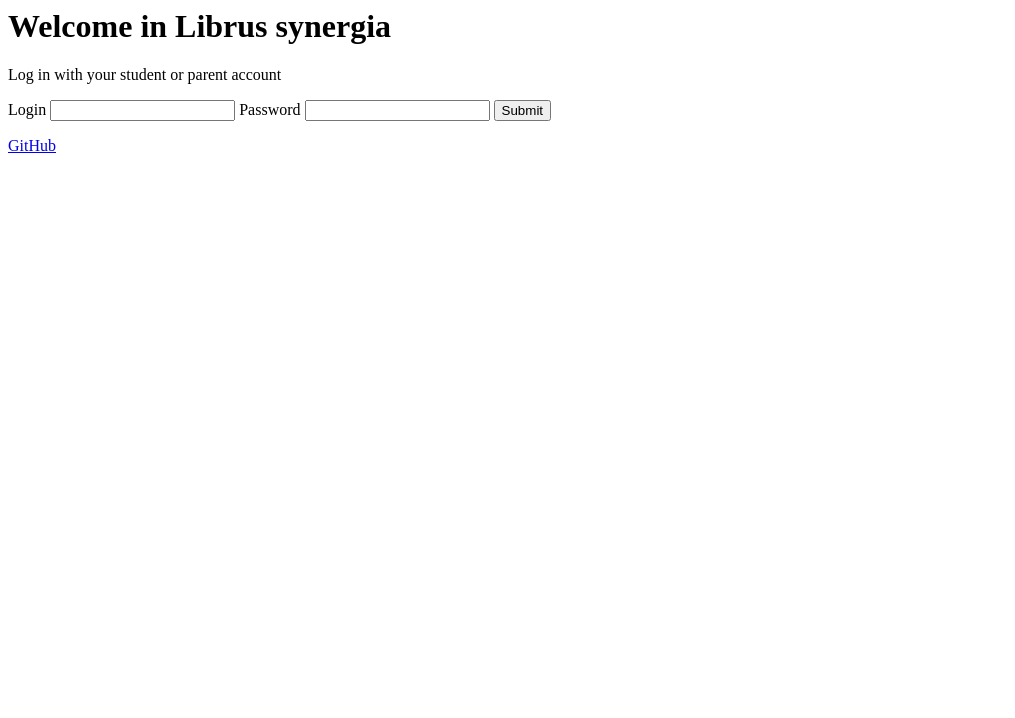
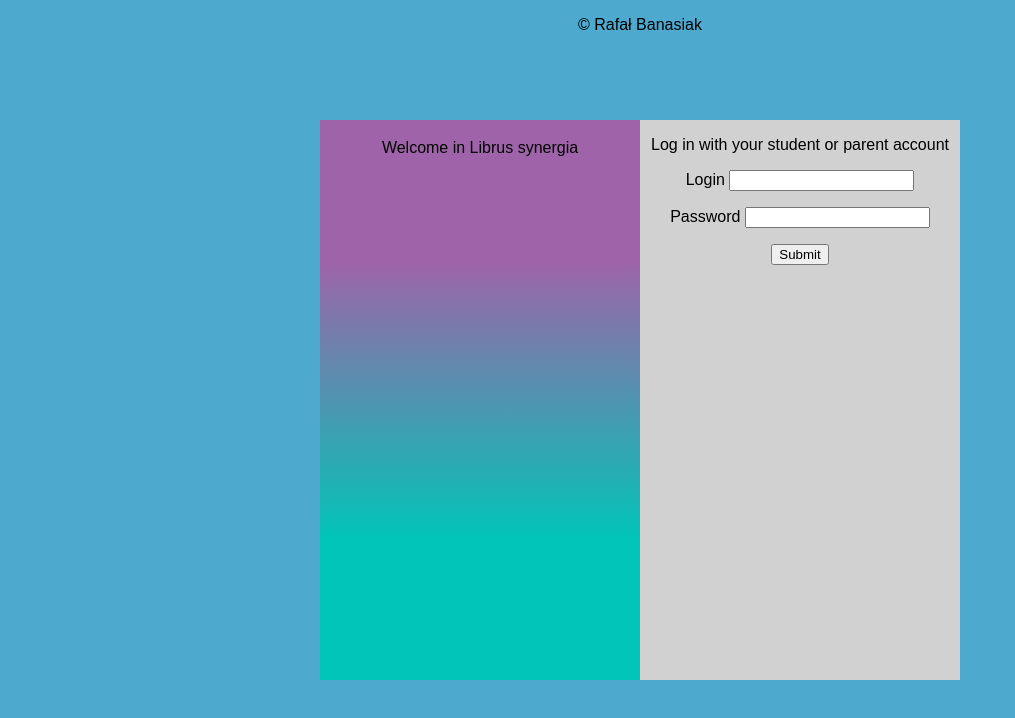
Before and after one commit to RafaelloB/Better-Synergia, a plain HTML site: page bettersynergia/stu/loginstu.html in a window 1280 px wide. Shown: the whole page, without its empty margins (0-1015 px from the left). Drawn offline with Linux system fonts and the light colour scheme.

Commit message:
Changes to the Better Synergia login page. (generated by blackbox.ai )

```diff
--- a/bettersynergia/stu/loginstu.css
+++ b/bettersynergia/stu/loginstu.css
@@ -1,9 +1,31 @@
 #all {
-    background-color: rgb(232, 232, 232);
+    background-color: rgba(2, 133, 185, 0.70);
     text-align: center;
-    font-family:'
+    vertical-align: baseline;
+    font-family: Arial, Helvetica, sans-serif
 }
 
-#formlogstu {
+#wel {
+    background: linear-gradient(180deg, #9f63a9 25%, #00c5b8 75%);
+    position: absolute;
+    top: 15%;
+    width: 25%;
+    height: 70%;
+    left: 25%;
 
 }
+
+#wel p {
+    line-height: 1.5;
+    display: inline-block;
+    vertical-align: middle;
+}
+
+#log {
+    background: #d1d1d1;
+    position: absolute;
+    top: 15%;
+    width: 25%;
+    height: 70%;
+    left: 50%;
+}
--- a/bettersynergia/stu/loginstu.html
+++ b/bettersynergia/stu/loginstu.html
@@ -1,25 +1,33 @@
-<!DOCTTYPE htlm>
-<html lang="en-PL">
+<!DOCTYPE html>
+<html lang="en">
 <head>
+    <meta charset="UTF-8">
+    <meta name="viewport" content="width=device-width, initial-scale=1.0">
     <title>Log in - Better Synergia</title>
-        <link rel="stylesheet" href="stylestu.css">
+    <link rel="stylesheet" href="loginstu.css">
 </head>
-    <body class="all">
-        <header>
-            <h1>Welcome in Librus synergia</h1>
-        </header>
+<body id="all">
 
-        <form class="formlogstu" action="./home-stu.html" method="post">
+    <div id="wel">
+        <p>Welcome in Librus synergia</p>
+    </div>
+
+    <form id="log" action="./home-stu.html" method="post">
         <p>Log in with your student or parent account</p>
+        <p>
             <label for="userstu">Login</label>
-            <input type="text" id="userstu" name="userstu" required />
+            <input type="text" id="userstu" required/>
+        </p>
+        <p>
             <label for="pwstu">Password</label>
-            <input type="password" id="pwstu" name="pwstu" required />
+            <input type="password" id="pwstu" required/>
+        </p>
         <input type="submit" value="Submit">
     </form>
 
-        <footer>
-            <a id="github" name="github" href="https://github.com/RafaelloB/bettersynergia" target="_blank">GitHub</a>
-        </footer>
+    <div id="git">
+        <p onclick="window.location.href='https://github.com/RafaelloB/bettersynergia'" target="_blank">© Rafał Banasiak</p>
+    </div>
+
     </body>
 </html>
--- a/bettersynergia/style.css
+++ b/bettersynergia/style.css
@@ -1,7 +1,8 @@
 #all {
     background-color: rgba(2, 133, 185, 0.70);
     text-align: center;
-    font-family:'
+    vertical-align: baseline;
+    font-family: Arial, Helvetica, sans-serif
 }
 
 #wel {
```
Also changed, not shown: bettersynergia/index.html (+12 -8 lines), bettersynergia/librus.ico (renamed from librus.ico). Lines whose indentation alone changed are shown as unchanged.
